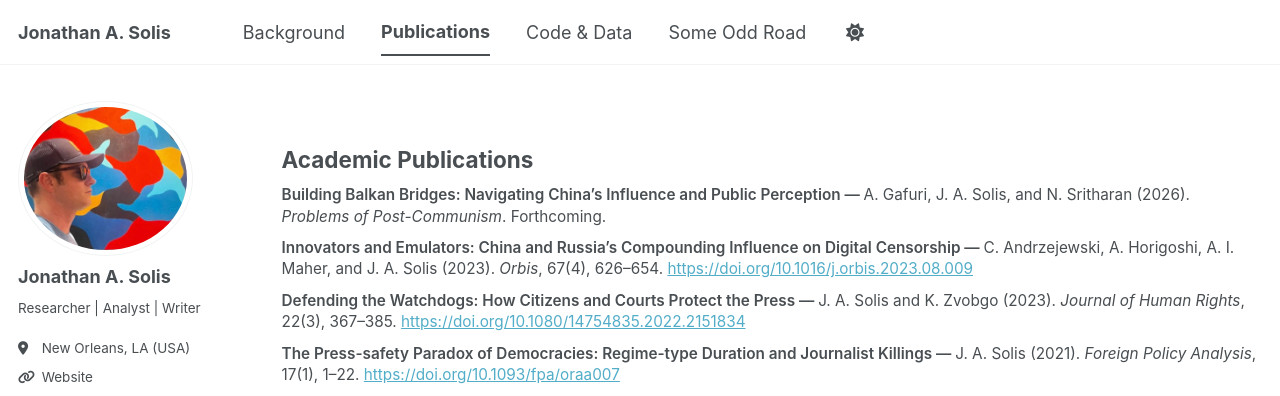
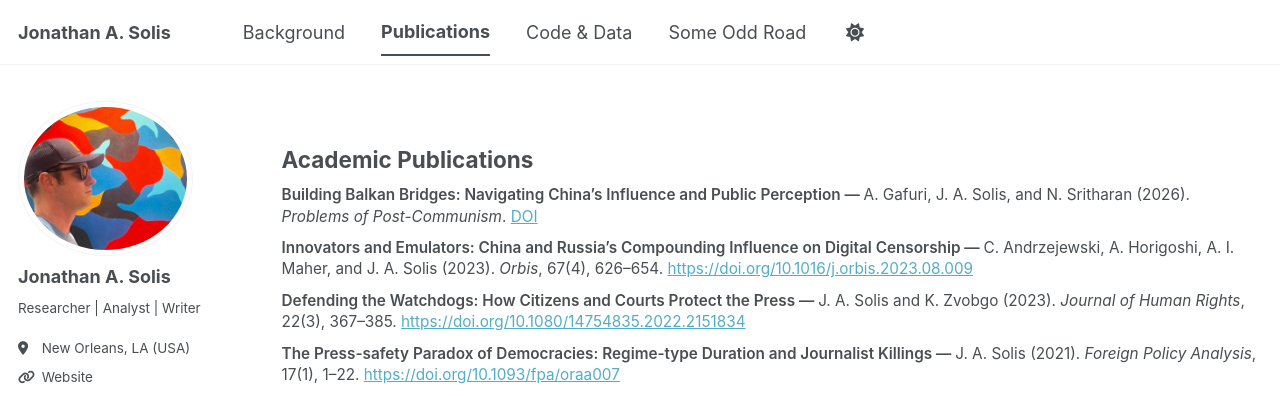
Before and after one commit to westbank-alchemy/westbank-alchemy.github.io, a Jekyll site: the page built from _pages/publications.html, in a window 1280 px wide and 900 px high. Shown: the top 396 px of the window. Built offline with Jekyll 4.4.1, drawn with Linux system fonts in a browser that asks for light colours; a style sheet for code colours, icons or effects is not loaded.

Commit message:
Update publications.html

```diff
--- a/_pages/publications.html
+++ b/_pages/publications.html
@@ -52,7 +52,8 @@ author_profile: true
     A. Gafuri, J. A. Solis, and N. Sritharan (2026)
   </p>
   <p class="publication-source">
-    <em>Problems of Post-Communism</em>. Forthcoming.
+    <em>Problems of Post-Communism</em>.
+<a href="https://doi.org/10.1080/10758216.2026.2743848" target="_blank" rel="noopener noreferrer">DOI</a>
   </p>
 </div>
 
```
